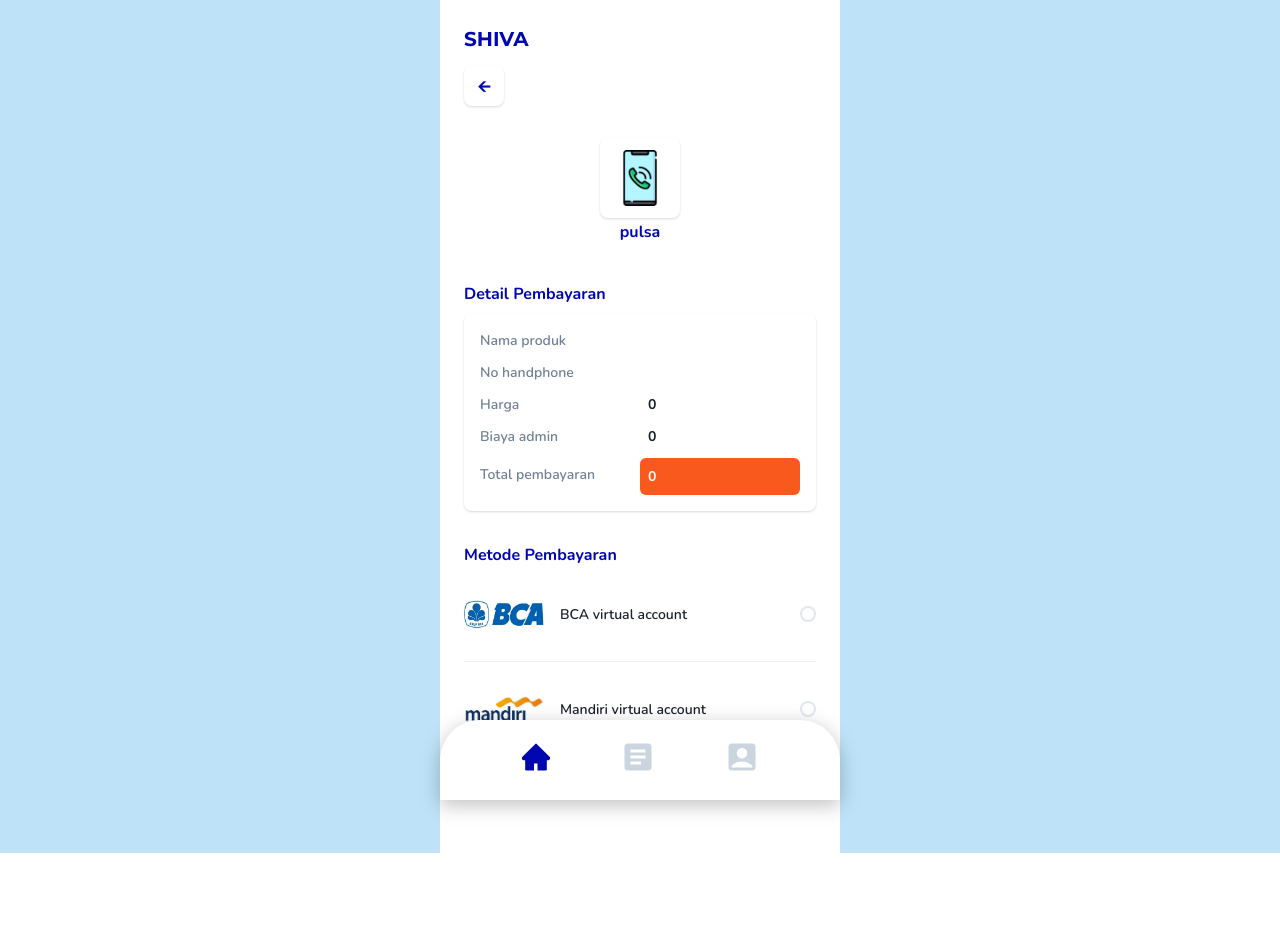
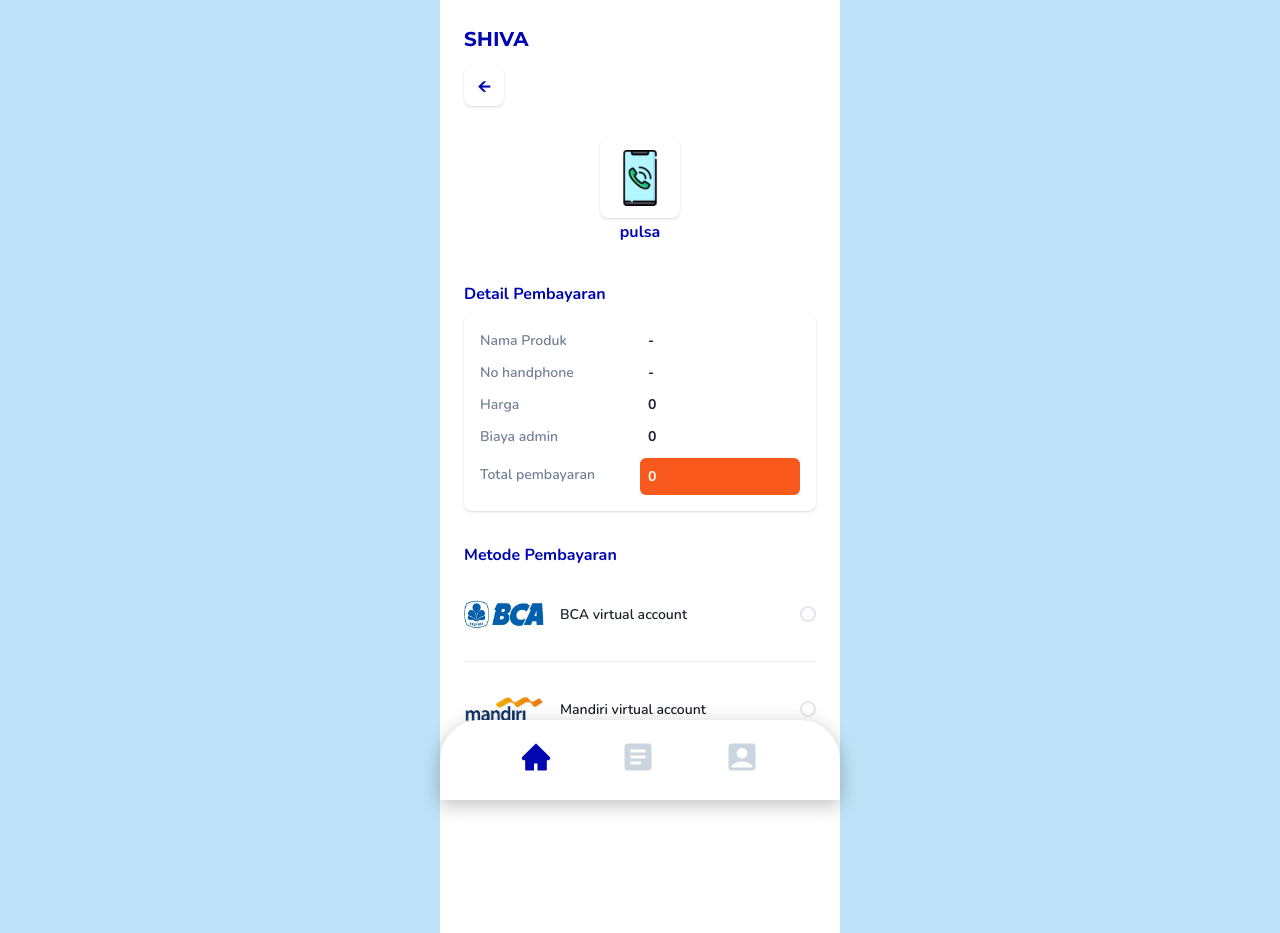
Before and after one commit to shivalta/shiva-react, a Next.js app: page /transaction/pulsa/checkout in a window 1280 px wide. Before the commit the page ends 853 px from the top, so only its background shows below. Built offline with nearby package versions, Linux system fonts and the light colour scheme.

Commit message:
add helper

```diff
--- a/components/detail-payment/detail-payment.tsx
+++ b/components/detail-payment/detail-payment.tsx
@@ -1,14 +1,24 @@
-import { Flex, Box } from "@chakra-ui/react"
+import { Flex, Box, Text } from "@chakra-ui/react"
+import { v4 as uuidv4 } from "uuid"
 
-const DetailPayment = (props:any)=> {
+export type RecordDetailPayment = {
+    name:string | "Total pembayaran"
+    value:string
+}
+
+export type PropsDetailPayment = {
+    detailPayment: RecordDetailPayment[]
+}
+
+const DetailPayment = ({detailPayment}:PropsDetailPayment)=> {
     return(
-        <Flex shadow="base" p="4" borderRadius="lg" my="2" flexWrap="wrap">
+        <Box shadow="base" p="4" borderRadius="lg" my="2" width="full">
             {
-                props.detailBeliPulsa?.map((data:any,index:number)=>{
-                    if(index != props.detailBeliPulsa.length - 1){
+                detailPayment.map((data:RecordDetailPayment)=>{
+                    if(data.name !== "Total pembayaran"){
                         return(
-                            <>
-                                <Box
+                            <Flex flexWrap="wrap" key={uuidv4()}>
+                                <Text
                                     w="50%"
                                     height="8"
                                     fontWeight="semibold"
@@ -16,9 +26,9 @@ const DetailPayment = (props:any)=> {
                                     color="gray.500"
                                     fontSize="sm"
                                 >
-                                    {Object.keys(data)[0]}
-                                </Box>
-                                <Box
+                                    {data.name}
+                                </Text>
+                                <Text
                                     w="50%"
                                     height="8"
                                     fontWeight="bold"
@@ -26,15 +36,15 @@ const DetailPayment = (props:any)=> {
                                     fontSize="sm"
                                     pl="2"
                                 >
-                                    {data[Object.keys(data)[0]]}
-                                </Box>
-                            </>
+                                    {data.value}
+                                </Text>
+                            </Flex>
                         )
                     }
                     else{
                         return(
-                            <>
-                                <Box
+                            <Flex flexWrap="wrap" key={uuidv4()}>
+                                <Text
                                     w="50%"
                                     height="8"
                                     fontWeight="semibold"
@@ -44,9 +54,9 @@ const DetailPayment = (props:any)=> {
                                     display="flex"
                                     alignItems="center"
                                 >
-                                    {Object.keys(data)[0]}
-                                </Box>
-                                <Box
+                                    {data.name}
+                                </Text>
+                                <Text
                                     w="50%"
                                     fontWeight="bold"
                                     className="my-text"
@@ -56,14 +66,14 @@ const DetailPayment = (props:any)=> {
                                     p="2"
                                     borderRadius="md"
                                 >
-                                    {data[Object.keys(data)[0]]}
-                                </Box>
-                            </>
+                                    {data.value}
+                                </Text>
+                            </Flex>
                         )
                     }
                 })
             }
-        </Flex>
+        </Box>
     )
 }
 
--- a/components/global-state/globalState.tsx
+++ b/components/global-state/globalState.tsx
@@ -1,4 +1,7 @@
-import { atom } from "recoil";
+import { atom } from "recoil"
+import { selector } from "recoil"
+import { RecordDetailPayment } from "../detail-payment/detail-payment"
+import { rupiahFormatter } from "../../helper/rupiah-formatter"
 
 export type BeliPulsa = {
     id? : string
@@ -20,3 +23,33 @@ export const beliPulsa = atom({
     key:"beli-pulsa",
     default: {} as BeliPulsa
 })
+
+export const getDetailBeliPulsa = selector({
+    key:"detail-beli-pulsa",
+    get:({get}) => {
+        const dataBeliPulsa = get(beliPulsa)
+        const detailBeliPulsa:RecordDetailPayment[] = [
+            {
+                name:"Nama Produk",
+                value:dataBeliPulsa.nameProduct? dataBeliPulsa.nameProduct : "-"
+            },
+            {
+                name:"No handphone",
+                value:dataBeliPulsa.noHandphone? dataBeliPulsa.noHandphone : "-"
+            },
+            {
+                name:"Harga",
+                value:dataBeliPulsa.price? rupiahFormatter(dataBeliPulsa.price,"Rp.") : "0"
+            },
+            {
+                name:"Biaya admin",
+                value:dataBeliPulsa.adminFee? rupiahFormatter(dataBeliPulsa.adminFee,"Rp.") : "0"
+            },
+            {
+                name:"Total pembayaran",
+                value:dataBeliPulsa.total? rupiahFormatter(dataBeliPulsa.total,"Rp.") : "0"
+            }
+        ]
+        return detailBeliPulsa
+    }
+})
--- /dev/null
+++ b/components/navigator/black-screen.tsx
@@ -0,0 +1,28 @@
+import { Box } from "@chakra-ui/react"
+import { useEffect } from "react"
+
+const BlackScreen = () => {
+
+    document.body.style.overflow = "hidden"
+
+    useEffect(()=>{
+        return ()=>{
+            document.body.style.overflow = "scroll"
+        }
+    })
+
+    return(
+        <Box
+            position="fixed"
+            height="100vh"
+            left="50%"
+            transform="translateX(-50%)"
+            bottom="0"
+            background="blackAlpha.600"
+            width="400px"
+        >
+        </Box>
+    )
+}
+
+export default BlackScreen
--- /dev/null
+++ b/components/navigator/confirm-payment.tsx
@@ -0,0 +1,70 @@
+import { Flex, Text, Center, List, ListItem, ListIcon } from "@chakra-ui/react"
+import Image from "next/image"
+import { MdCheckCircle } from "react-icons/md"
+import DetailPayment from "../detail-payment/detail-payment"
+import { useRecoilValue } from "recoil"
+import { beliPulsa, getDetailBeliPulsa } from "../global-state/globalState"
+
+type PropsConfirmPayment = {
+    setIsRenderDetail : (value:boolean)=>void
+}
+
+const ConfirmPayment = (props:PropsConfirmPayment)=> {
+
+    const {setIsRenderDetail} = props
+    const dataBeliPulsa = useRecoilValue(beliPulsa)
+    const detailBeliPulsa = useRecoilValue(getDetailBeliPulsa)
+
+    return(
+        <>
+            <Flex width="full" py="2" mb="3" justify="space-between" alignItems="center">
+                <Text as="h3" className="my-text" color="base" fontWeight="bold">
+                    Konfirmasi Pembayaran
+                </Text>
+                <Center
+                    height="5"
+                    width="5"
+                    shadow="base"
+                    onClick={()=>setIsRenderDetail(false)}
+                    p="4"
+                    borderRadius="lg"
+                    fontWeight="bold"
+                    color="base"
+                    as="button"
+                    className="my-text"
+                >
+                    X
+                </Center>
+            </Flex>
+            <DetailPayment  detailPayment={detailBeliPulsa}/>
+            <Flex width="full" alignItems="center" py="4">
+                <Image width={80} height={30} src={dataBeliPulsa.paymentMethod?.logo} alt={dataBeliPulsa.paymentMethod?.name}/>
+                <Text as="h3" px="4" className="my-text" fontWeight="bold" fontSize="sm">
+                    {dataBeliPulsa.paymentMethod?.name}
+                </Text>
+            </Flex>
+            <List spacing={3} width="full" pt="3" pb="6">
+                <ListItem className="my-text" fontSize="xs" display="flex">
+                    <ListIcon as={MdCheckCircle} color='green.500' mt="1"/>
+                    <Text>
+                        Transaksi ini akan otomatis menggantikan tagihan {dataBeliPulsa.paymentMethod?.name} yang belum dibayar
+                    </Text>
+                </ListItem>
+                <ListItem className="my-text" fontSize="xs" display="flex">
+                    <ListIcon as={MdCheckCircle} color='green.500' mt="1"/>
+                    <Text>
+                        Dapatkan kode pembayaran setelah klik Bayar
+                    </Text>
+                </ListItem>
+                <ListItem className="my-text" fontSize="xs" display="flex">
+                    <ListIcon as={MdCheckCircle} color='green.500' mt="1"/>
+                    <Text>
+                        Tidak disarankan bayar melalui bank lain agar transaksi dapat diproses tanpa kendala
+                    </Text>
+                </ListItem>
+            </List>
+        </>
+    )
+}
+
+export default ConfirmPayment
--- a/components/navigator/navigator.tsx
+++ b/components/navigator/navigator.tsx
@@ -1,35 +1,27 @@
 import { AiFillHome } from "react-icons/ai"
-import { MdAccountBox, MdArticle, MdCheckCircle } from "react-icons/md"
-import { Box, Icon, Flex, Text, Divider, Button, Center, List, ListItem, ListIcon, Alert, AlertIcon} from "@chakra-ui/react"
-import { MotionBox } from "../motion-box/motion-box"
+import { MdAccountBox, MdArticle } from "react-icons/md"
+import { Box, Icon, Flex, Text, Divider, Button, Alert, AlertIcon} from "@chakra-ui/react"
 import Link from "next/link"
 import { useRouter } from "next/router"
+import { rupiahFormatter } from "../../helper/rupiah-formatter"
+import { useState } from "react"
+import BlackScreen from "./black-screen"
+import ConfirmPayment from "./confirm-payment"
 import { useRecoilValue } from "recoil"
 import { beliPulsa } from "../global-state/globalState"
-import { rupiahFormatter } from "../../helpers/rupiah-formatter"
-import { useState } from "react"
-import DetailPayment from "../detail-payment/detail-payment"
-import Image from "next/image"
 
 const Navigator = () => {
     const {pathname} = useRouter()
-    const [renderDetail, setRenderDetail] = useState(false)
+    const [isRenderDetail, setIsRenderDetail] = useState(false)
+    const dataBeliPulsa = useRecoilValue(beliPulsa)
     const patternHistory = /\/history-transaction/
     const patternProfile = /\/profile/
     const patternPulsaCheckout = /\/transaction\/pulsa\/checkout/
-    const dataBeliPulsa = useRecoilValue(beliPulsa)
-    const detailBeliPulsa = [
-        {"Nama produk" : dataBeliPulsa.nameProduct},
-        {"No handphone" : dataBeliPulsa.noHandphone},
-        {"Harga" : dataBeliPulsa.price? rupiahFormatter(dataBeliPulsa.price,"Rp.") : 0},
-        {"Biaya admin" : dataBeliPulsa.adminFee? rupiahFormatter(dataBeliPulsa.adminFee,"Rp.") : 0},
-        {"Total pembayaran" : dataBeliPulsa.total? rupiahFormatter(dataBeliPulsa.total,"Rp.") : 0}
-    ]
+
 
     type ActiveNav = "history" | "profile" | "home"
 
     const getActiveNav = ():ActiveNav => {
-
         if(pathname.match(patternHistory)){
             return "history"
         }
@@ -40,38 +32,32 @@ const Navigator = () => {
     }
 
 
-    const isCheckout = (): string => {
+    const getIsCheckout = (): string => {
         if(pathname.match(patternPulsaCheckout)){
             return dataBeliPulsa.total? rupiahFormatter(dataBeliPulsa.total, "Rp.") : ""
         }
+        if(isRenderDetail){
+            setIsRenderDetail(false)
+        }
         return ""
     }
+
+    const isCheckout = getIsCheckout()
 
     const activeNav = getActiveNav()
 
     return (
         <>
             {
-                renderDetail ? dataBeliPulsa.paymentMethod?
-                <Box
-                    position="fixed"
-                    height="100vh"
-                    left="50%"
-                    transform="translateX(-50%)"
-                    bottom="0"
-                    background="blackAlpha.600"
-                    width="400px"
-                >
-                </Box>
-                : null : null
+                isRenderDetail ? dataBeliPulsa.paymentMethod? <BlackScreen/>: null : null
             }
-            <MotionBox
+            <Box
                 position="fixed"
                 left="50%"
                 transform="translateX(-50%)"
                 bottom="0"
                 width="400px"
-                height={isCheckout() ? "auto" : "20"}
+                height={isCheckout ? "auto" : "20"}
                 borderTopLeftRadius="navigator"
                 borderTopRightRadius="navigator"
                 shadow="navigator"
@@ -84,67 +70,20 @@ const Navigator = () => {
                 flexWrap="wrap"
             >
                 {
-                    renderDetail?dataBeliPulsa.paymentMethod?
-                    <>
-                        <Flex width="full" py="2" mb="3" justify="space-between" alignItems="center">
-                            <Text as="h3" className="my-text" color="base" fontWeight="bold">
-                                Konfirmasi Pembayaran
-                            </Text>
-                            <Center
-                                height="5"
-                                width="5"
-                                shadow="base"
-                                onClick={()=>setRenderDetail(false)}
-                                p="4"
-                                borderRadius="lg"
-                                fontWeight="bold"
-                                color="base"
-                                as="button"
-                                className="my-text"
-                            >
-                                X
-                            </Center>
-                        </Flex>
-                        <DetailPayment  detailBeliPulsa={detailBeliPulsa}/>
-                        <Flex width="full" alignItems="center" py="4">
-                            <Image width={80} height={30} src={dataBeliPulsa.paymentMethod?.logo} alt={dataBeliPulsa.paymentMethod?.name}/>
-                            <Text as="h3" px="4" className="my-text" fontWeight="bold" fontSize="sm">
-                                {dataBeliPulsa.paymentMethod?.name}
-                            </Text>
-                        </Flex>
-                        <List spacing={3} width="full" pt="3" pb="6">
-                            <ListItem className="my-text" fontSize="xs" display="flex">
-                                <ListIcon as={MdCheckCircle} color='green.500' mt="1"/>
-                                <Text>
-                                    Transaksi ini akan otomatis menggantikan tagihan {dataBeliPulsa.paymentMethod?.name} yang belum dibayar
-                                </Text>
-                            </ListItem>
-                            <ListItem className="my-text" fontSize="xs" display="flex">
-                                <ListIcon as={MdCheckCircle} color='green.500' mt="1"/>
-                                <Text>
-                                    Dapatkan kode pembayaran setelah klik Bayar
-                                </Text>
-                            </ListItem>
-                            <ListItem className="my-text" fontSize="xs" display="flex">
-                                <ListIcon as={MdCheckCircle} color='green.500' mt="1"/>
-                                <Text>
-                                    Tidak disarankan bayar melalui bank lain agar transaksi dapat diproses tanpa kendala
-                                </Text>
-                            </ListItem>
-                        </List>
-                    </>
+                    isRenderDetail?dataBeliPulsa.paymentMethod?
+                    <ConfirmPayment setIsRenderDetail={setIsRenderDetail}/>
                     :
                     <Alert status="error" className="my-text" fontSize="xs" borderRadius="lg" variant="solid" padding="2" my="4">
                         <AlertIcon />
-                        There was an error processing your request
+                        Isi metode pembayaran dulu ya
                     </Alert> : null
                 }
                 {
-                    isCheckout() ? (
+                    isCheckout ? (
                         <>
                             <Flex justifyContent="space-between" width="full">
                                 <Text className="my-text" color="base_second" fontSize="sm" fontWeight="semibold">Total Pembayaran</Text>
-                                <Text className="my-text" color="base_second" fontSize="sm" fontWeight="semibold">{isCheckout()}</Text>
+                                <Text className="my-text" color="base_second" fontSize="sm" fontWeight="semibold">{isCheckout}</Text>
                             </Flex>
                             <Divider my="3" />
                         </>
@@ -166,7 +105,7 @@ const Navigator = () => {
                     </Box>
                 </Link>
                 {
-                    isCheckout() ?
+                    isCheckout ?
                         <Button
                             fontSize="xs"
                             bg="base"
@@ -175,12 +114,12 @@ const Navigator = () => {
                             width="24"
                             flexGrow="1"
                             _hover={{bg:"base"}}
-                            onClick={()=>setRenderDetail(true)}
+                            onClick={()=>setIsRenderDetail(true)}
                         >
                             Bayar
                         </Button> : null
                 }
-            </MotionBox>
+            </Box>
         </>
     )
 }
--- /dev/null
+++ b/helper/rupiah-formatter.ts
@@ -0,0 +1,16 @@
+export const rupiahFormatter = (angka:number, prefix:string)=>{
+    var number_string = angka.toString(),
+    split   		= number_string.split(','),
+    sisa     		= split[0].length % 3,
+    rupiah     		= split[0].substring(0, sisa),
+    ribuan     		= split[0].substring(sisa).match(/\d{3}/gi);
+
+    if(ribuan){
+        let separator = sisa ? '.' : '';
+        rupiah += separator + ribuan.join('.');
+    }
+
+    rupiah = split[1] != undefined ? rupiah + ',' + split[1] : rupiah;
+
+    return prefix == undefined ? rupiah : (rupiah ? 'Rp.' + rupiah : '');
+}
--- a/package.json
+++ b/package.json
@@ -13,6 +13,7 @@
     "@emotion/react": "^11.7.1",
     "@emotion/styled": "^11.6.0",
     "@fortawesome/fontawesome-free": "^5.15.4",
+    "@types/uuid": "^8.3.3",
     "formik": "^2.2.9",
     "framer-motion": "^4.1.17",
     "next": "12.0.7",
@@ -21,7 +22,8 @@
     "react-icons": "^4.3.1",
     "react-slick": "^0.28.1",
     "recoil": "^0.5.2",
-    "slick-carousel": "^1.8.1"
+    "slick-carousel": "^1.8.1",
+    "uuid": "^8.3.2"
   },
   "devDependencies": {
     "@types/node": "16.11.12",
--- a/pages/_app.tsx
+++ b/pages/_app.tsx
@@ -2,7 +2,7 @@ import { ChakraProvider, extendTheme, Flex, Box, Text } from '@chakra-ui/react'
 import type { AppProps } from 'next/app'
 import Navigator from '../components/navigator/navigator'
 import { AnimateSharedLayout } from 'framer-motion'
-import { RecoilRoot, atom } from 'recoil'
+import { RecoilRoot } from 'recoil'
 import '../styles/globals.css'
 import BackNav from '../components/back-nav/back-nav'
 
@@ -48,7 +48,7 @@ function MyApp({ Component, pageProps }: AppProps) {
               minHeight='100vh'
               bg='white'
               p='6'
-              pb="16"
+              pb="36"
               >
                 <Text
                     as="h1"
--- a/pages/transaction/pulsa/checkout.tsx
+++ b/pages/transaction/pulsa/checkout.tsx
@@ -2,24 +2,18 @@ import { beliPulsa } from "../../../components/global-state/globalState"
 import Service from "../../../components/service/service"
 import { Text, Flex, Box, Radio, RadioGroup, Divider } from "@chakra-ui/react"
 import DetailPayment from "../../../components/detail-payment/detail-payment"
-import { rupiahFormatter } from "../../../helpers/rupiah-formatter"
 import Image from "next/image"
 import logoMandiri from "../../../public/images/mandiri-2.png"
 import logoBCA from "../../../public/images/bca-2.png"
 import { useState } from "react"
-import { useRecoilState } from "recoil"
+import { useRecoilState, useRecoilValue } from "recoil"
+import { getDetailBeliPulsa } from "../../../components/global-state/globalState"
 
 const Checkout = () => {
 
     const [choicedMethod, setChoicedMethod] = useState("")
     const [dataBeliPulsa, setDataBeliPulsa] = useRecoilState(beliPulsa)
-    const detailBeliPulsa = [
-        {"Nama produk" : dataBeliPulsa.nameProduct},
-        {"No handphone" : dataBeliPulsa.noHandphone},
-        {"Harga" : dataBeliPulsa.price? rupiahFormatter(dataBeliPulsa.price,"Rp.") : 0},
-        {"Biaya admin" : dataBeliPulsa.adminFee? rupiahFormatter(dataBeliPulsa.adminFee,"Rp.") : 0},
-        {"Total pembayaran" : dataBeliPulsa.total? rupiahFormatter(dataBeliPulsa.total,"Rp.") : 0}
-    ]
+    const detailBeliPulsa = useRecoilValue(getDetailBeliPulsa)
 
     const listPaymentMethod = [
         {
@@ -40,7 +34,7 @@ const Checkout = () => {
             <Text as="h3" className="my-text" color="base" fontWeight="bold" mt="8">
                 Detail Pembayaran
             </Text>
-            <DetailPayment  detailBeliPulsa={detailBeliPulsa}/>
+            <DetailPayment  detailPayment={detailBeliPulsa}/>
             <Text as="h3" className="my-text" color="base" fontWeight="bold" mt="8">
                 Metode Pembayaran
             </Text>
```
Also changed, not shown: pages/transaction/pulsa/index.tsx (+18 -4 lines), 1 other file (tests, documents, lock files or other folders).
